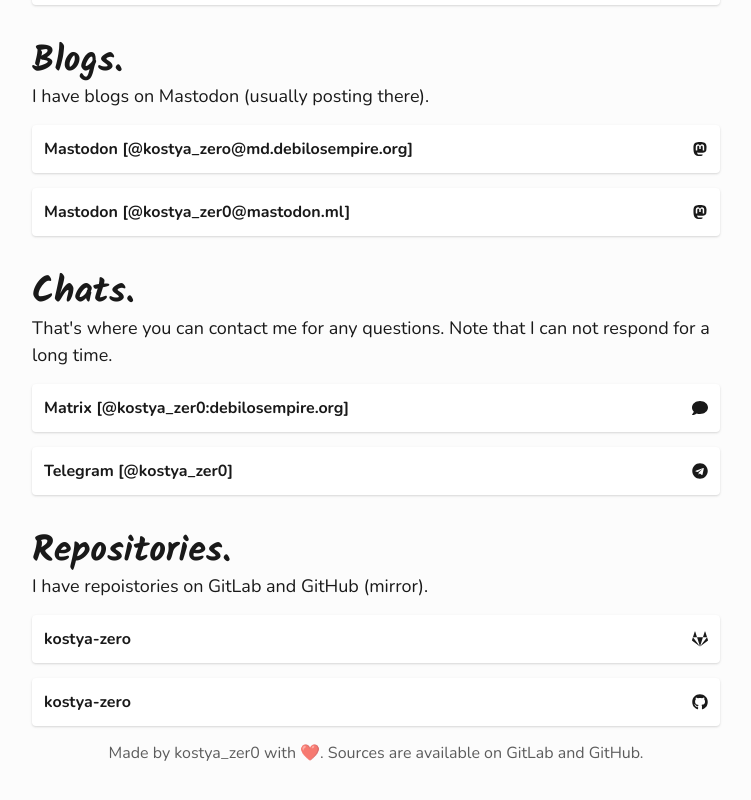
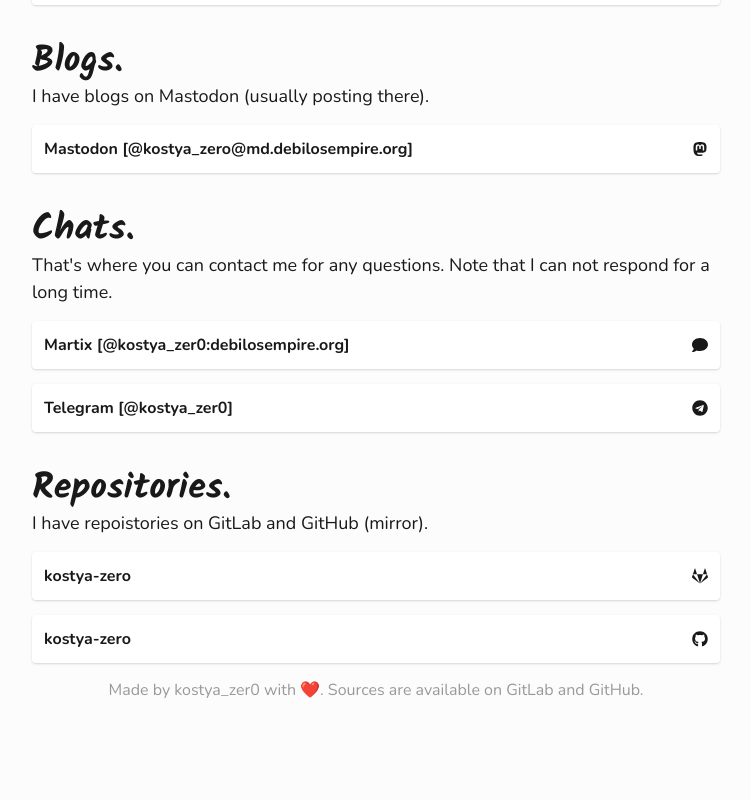
Before and after one commit to kostya-zero/homepage, a React (Create React App) app: page /contacts in a window 1280 px wide. Shown: the part 310-1110 px from the top of the page, without its empty margins (264-1015 px from the left). After the commit the page ends 1057 px from the top, so only its background shows below. Built offline with nearby package versions, Linux system fonts and the light colour scheme.

Commit message:
feat: remove random phrase, add animation for buttons and use `SocialCard` component for page with contacts

```diff
--- a/src/components/Footer.js
+++ b/src/components/Footer.js
@@ -1,26 +1,10 @@
 import { Container, Text } from "@chakra-ui/react";
-import { useEffect, useState } from "react";
-import getRandomPhrase from "./RandomPhrase";
 
 function Footer() {
-    const [randomPhrase, setRandomPhrase] = useState(getRandomPhrase())
-
-    useEffect(() => {
-        handleReload()
-    }, [])
-
-    const handleReload = () => {
-        const phrase = getRandomPhrase()
-        setRandomPhrase(phrase)
-    }
-
     return (
         <>
             <Container marignTop="45px">
-                <Text textAlign={`center`} fontSize="xl" marginBottom="10px">
-                    {randomPhrase}
-                </Text>
-                <Text textAlign={`center`} opacity="0.7" marginBottom="45px">
+                <Text textAlign={`center`} variant="footer-text" marginBottom="45px">
                     Made by kostya_zer0 with ❤️. Sources are available on GitLab and GitHub.
                 </Text>
             </Container>
--- a/src/components/RandomPhrase.js
+++ /dev/null
@@ -1,16 +0,0 @@
-const phrases = [
-        "All limits are self imposed.",
-        "All of your problems have one thing in common, you.",
-        "Focus.",
-        "Set up systems, not goals.",
-        "The only man who never makes mistakes is the man who never does anything.",
-        "Commit to less. Complete more.",
-        "If you are distressed by anything external, the pain is not due to the thing itself, but to your estimate of it; and this you have the power to revoke at any moment.",
-        "Dont memorize. Understand."
-];
-
-const getRandomPhrase = () => {
-    return phrases[Math.floor(Math.random * phrases.length)]
-}
-
-export default getRandomPhrase
--- /dev/null
+++ b/src/components/SocialCard.js
@@ -0,0 +1,28 @@
+import { Card, CardBody, HStack, Text, Box } from "@chakra-ui/react";
+
+function SocialCard(props) {
+    function go_to() {
+        window.open(props.url, "_blank", 'noopener,noreferrer')
+    }
+
+    return (
+        <>
+            <Card marginTop="15px" size="sm" onClick={go_to} title={props.tooltip} transition="all .2s" cursor="pointer"
+                _hover={{
+                    transform: "scale(1.03)",
+                    boxShadow: "lg"
+                }}>
+                <CardBody>
+                    <HStack flex={1}>
+                        <Text fontWeight={700}>{props.social}</Text>
+                        <Box flex={1} align="right">
+                            {props.icon}
+                        </Box>
+                    </HStack>
+                </CardBody>
+            </Card>
+        </>
+    );
+}
+
+export default SocialCard;
--- a/src/pages/Contacts.js
+++ b/src/pages/Contacts.js
@@ -1,8 +1,9 @@
-import { Text, Box, Container, Heading, HStack, Card, CardBody } from "@chakra-ui/react";
+import { Text, Box, Container, Heading, HStack, Card, CardBody, useColorModeValue } from "@chakra-ui/react";
 import Footer from "../components/Footer";
 import NavBar from "../components/NavBar"
 import { useEffect } from "react";
 import { FaComment, FaTelegram, FaMailBulk, FaGitlab, FaGithub, FaMastodon } from "react-icons/fa";
+import SocialCard from "../components/SocialCard";
 
 function Contacts() {
     useEffect(() => {
@@ -15,10 +16,6 @@ function Contacts() {
 
     function open_mastodon_de() {
         window.open("https://md.debilosempire.org/@kostya_zero", "_blank", 'noopener,noreferrer')
-    }
-
-    function open_mastodon_ml() {
-        window.open("https://mastodon.ml/@kostya_zer0", "_blank", 'noopener,noreferrer')
     }
 
     function open_matrix() {
@@ -53,20 +50,7 @@ function Contacts() {
                 <Text fontSize="lg">
                     The only one mailbox where you can send me an email.
                 </Text>
-                <Card marginTop="15px" size="sm" onClick={open_email} title="mailto:kostya.zero@outlook.com" transition="all .2s" cursor="pointer"
-                    _hover={{
-                        transform: "scale(1.03)",
-                        boxShadow: "lg"
-                    }}>
-                    <CardBody>
-                        <HStack flex={1}>
-                            <Text fontWeight={700}>kostya.zero@outlook.com</Text>
-                            <Box flex={1} align="right">
-                                <FaMailBulk/>
-                            </Box>
-                        </HStack>
-                    </CardBody>
-                </Card>
+                <SocialCard url="mailto:kostya.zero@outlook.com" tooltip="mailto:kostya.zero@outlook.com" social="kostya.zero@outlook.com" icon={<FaMailBulk/>}/>
             </Box>
             <Box margin="15px" marginTop="35px" >
                 <HStack flex={1}>
@@ -75,34 +59,7 @@ function Contacts() {
                 <Text fontSize="lg">
                     I have blogs on Mastodon (usually posting there).
                 </Text>
-                <Card marginTop="15px" size="sm" onClick={open_mastodon_de}  title="https://md.debilosempire.org/@kostya_zero" transition="all .2s" cursor="pointer"
-                    _hover={{
-                        transform: "scale(1.03)",
-                        boxShadow: "lg"
-                    }}>
-                    <CardBody>
-                        <HStack flex={1}>
-                            <Text fontWeight={700}>Mastodon [@kostya_zero@md.debilosempire.org]</Text>
-                            <Box flex={1} align="right">
-                                <FaMastodon/>
-                            </Box>
-                        </HStack>
-                    </CardBody>
-                </Card>
-                <Card marginTop="15px" size="sm" onClick={open_mastodon_ml} title="https://mastodon.ml/@kostya_zer0" transition="all .2s" cursor="pointer"
-                    _hover={{
-                        transform: "scale(1.03)",
-                        boxShadow: "lg"
-                    }}>
-                    <CardBody>
-                        <HStack flex={1}>
-                            <Text fontWeight={700}>Mastodon [@kostya_zer0@mastodon.ml]</Text>
-                            <Box flex={1} align="right">
-                                <FaMastodon/>
-                            </Box>
-                        </HStack>
-                    </CardBody>
-                </Card>
+                <SocialCard url="https://md.debilosempire.org/@kostya_zero" tooltip="https://md.debilosempire.org/@kostya_zero" social="Mastodon [@kostya_zero@md.debilosempire.org]" icon={<FaMastodon/>}/>
             </Box>
             <Box margin="15px" marginTop="35px" >
                 <HStack flex={1}>
@@ -112,35 +69,8 @@ function Contacts() {
                     That's where you can contact me for any questions.
                     Note that I can not respond for a long time.
                 </Text>
-
-                <Card marginTop="15px" size="sm" onClick={open_matrix} title="https://matrix.to/#/@kostya_zer0:debilosempire.org" transition="all .2s" cursor="pointer"
-                    _hover={{
-                        transform: "scale(1.03)",
-                        boxShadow: "lg"
-                    }}>
-                    <CardBody>
-                        <HStack flex={1}>
-                            <Text fontWeight={700}>Matrix [@kostya_zer0:debilosempire.org]</Text>
-                            <Box flex={1} align="right">
-                                <FaComment/>
-                            </Box>
-                        </HStack>
-                    </CardBody>
-                </Card>
-                <Card marginTop="15px" size="sm" onClick={open_telegram} title="https://t.me/@kostya_zer0" transition="all .2s" cursor="pointer"
-                    _hover={{
-                        transform: "scale(1.03)",
-                        boxShadow: "lg"
-                    }}>
-                    <CardBody>
-                        <HStack flex={1}>
-                            <Text fontWeight={700}>Telegram [@kostya_zer0]</Text>
-                            <Box flex={1} align="right">
-                                <FaTelegram/>
-                            </Box>
-                        </HStack>
-                    </CardBody>
-                </Card>
+                <SocialCard url="https://matrix.to/#/@kostya_zer0:debilosempire.org" tooltip="https://matrix.to/#/@kostya_zer0:debilosempire.org" social="Martix [@kostya_zer0:debilosempire.org]" icon={<FaComment/>}/>
+                <SocialCard url="https://t.me/@kostya_zer0" tooltip="https://t.me/@kostya_zer0" social="Telegram [@kostya_zer0]" icon={<FaTelegram/>}/>
             </Box>
             <Box margin="15px" marginTop="35px" >
                 <HStack flex={1}>
@@ -150,34 +80,8 @@ function Contacts() {
                     I have repoistories on GitLab and GitHub (mirror).
                 </Text>
 
-                <Card marginTop="15px" size="sm" onClick={open_gitlab} title="https://gitlab.com/kostya-zero" transition="all .2s" cursor="pointer"
-                    _hover={{
-                        transform: "scale(1.03)",
-                        boxShadow: "lg"
-                    }}>
-                    <CardBody>
-                        <HStack flex={1}>
-                            <Text fontWeight={700}>kostya-zero </Text>
-                            <Box flex={1} align="right">
-                                <FaGitlab/>
-                            </Box>
-                        </HStack>
-                    </CardBody>
-                </Card>
-                <Card marginTop="15px" size="sm" onClick={open_github} title="https://github.com/kostya-zero" transition="all .2s" cursor="pointer"
-                    _hover={{
-                        transform: "scale(1.03)",
-                        boxShadow: "lg"
-                    }}>
-                    <CardBody>
-                        <HStack flex={1}>
-                            <Text fontWeight={700}>kostya-zero </Text>
-                            <Box flex={1} align="right">
-                                <FaGithub/>
-                            </Box>
-                        </HStack>
-                    </CardBody>
-                </Card>
+                <SocialCard url="https://gitlab.com/kostya-zero" tooltip="https://gitlab.com/kostya-zero" social="kostya-zero" icon={<FaGitlab/>}/>
+                <SocialCard url="https://github.com/kostya-zero" tooltip="https://github.com/kostya-zero" social="kostya-zero" icon={<FaGithub/>}/>
             </Box>
             <Footer/>
         </Container>
--- a/src/theme/theme.js
+++ b/src/theme/theme.js
@@ -1,4 +1,4 @@
-import { defineStyleConfig, extendTheme, transition } from "@chakra-ui/react";
+import { extendTheme } from "@chakra-ui/react";
 import { mode } from "@chakra-ui/theme-tools";
 
 const styles = {
@@ -30,7 +30,7 @@ const components = {
         }),
         variants: {
             'footer-text': props => ({
-                color: mode("#282828", "#767676")
+                color: mode("#999999", "#999999")(props)
             })
         }
     }
```
